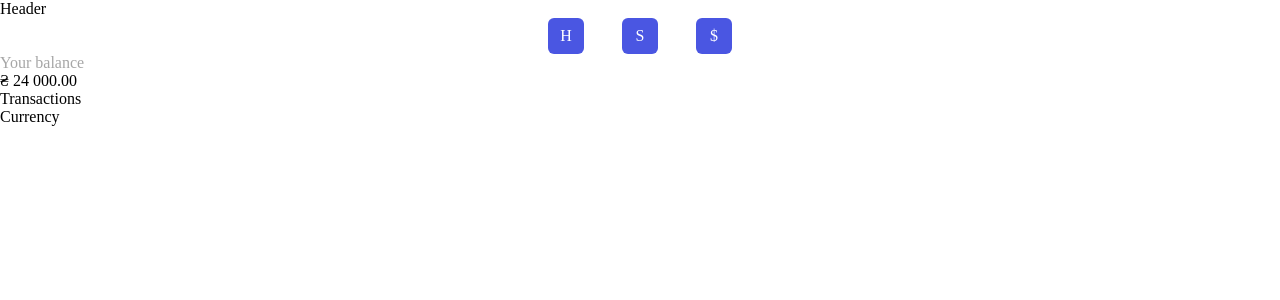
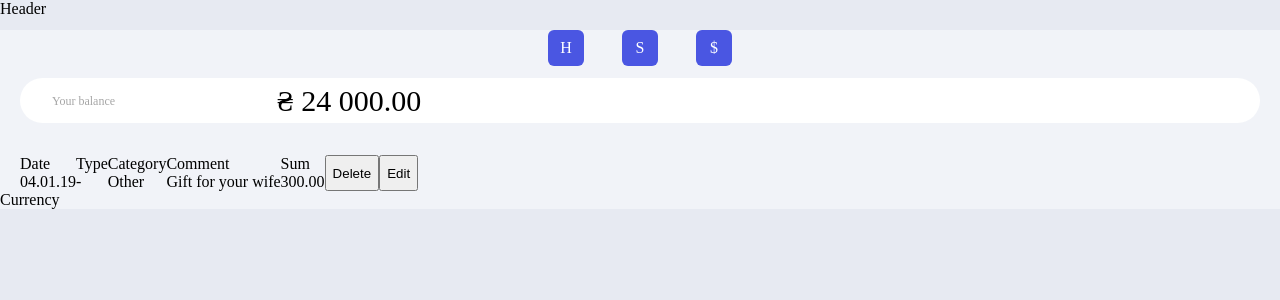
Before and after one commit to Alissa1804/wallet_goit_finalproject_frontend, a React (Create React App) app: page /wallet_goit_finalproject_frontend/dashboard in a window 1280 px wide. Shown: the top 300 px of the page. Built offline with nearby package versions, Linux system fonts and the light colour scheme.

Commit message:
dashboard v2

```diff
--- a/src/components/Balance/Balance.module.css
+++ b/src/components/Balance/Balance.module.css
@@ -4,12 +4,29 @@
 /*Mobile*/
 
 .balance {
+  display: flex;
+  justify-content: flex-start;
+  flex-wrap: wrap;
+  background-color: var(--secondary-background-color);
+  align-items: center;
+  border-radius: 30px;
+  margin: 0 20px 32px;
 }
 .balance__text {
   color: var(--placeholder-color);
-  font-family: 'Circe';
+  font-family: Circe;
+  font-style: normal;
+  font-weight: 400;
+  font-size: 12px;
+  line-height: 1.5;
+  padding-left: 32px;
+  padding-right: 130px;
 }
 .balance__amount {
   color: var(--dark-text-color);
-  font-family: 'Poppins';
+  font-family: Poppins;
+  font-weight: 400;
+  font-size: 30px;
+  line-height: 1.5;
+  padding-left: 32px;
 }
--- a/src/components/Navigation/Navigation.module.css
+++ b/src/components/Navigation/Navigation.module.css
@@ -7,6 +7,7 @@
   display: flex;
   gap: 38px;
   justify-content: center;
+  margin: 12px 0;
 }
 .navigation__item {
   width: 36px;
--- /dev/null
+++ b/src/components/Transactions/Transactions.jsx
@@ -0,0 +1,37 @@
+import React from 'react';
+import styles from './Transactions.module.css';
+
+function Transactions() {
+  return (
+    <div className={styles.transactions}>
+      <ul className={styles.transactions__list}>
+        <li className={styles.transactions__item}>
+          <div>
+            <div>Date</div>
+            <div>04.01.19</div>
+          </div>
+          <div>
+            <div>Type</div>
+            <div>-</div>
+          </div>
+          <div>
+            <div>Category</div>
+            <div>Other</div>
+          </div>
+          <div>
+            <p>Comment</p>
+            <div>Gift for your wife</div>
+          </div>
+          <div>
+            <div>Sum</div>
+            <div>300.00</div>
+          </div>
+          <button>Delete</button>
+          <button>Edit</button>
+        </li>
+      </ul>
+    </div>
+  );
+}
+
+export default Transactions;
--- /dev/null
+++ b/src/components/Transactions/Transactions.module.css
@@ -0,0 +1,13 @@
+@import '../../stylesheet/vars.css';
+@import '../../stylesheet/fonts.css';
+
+/*Mobile*/
+.transactions {
+  margin: 0 20px;
+}
+.transactions__list {
+}
+.transactions__item {
+  display: flex;
+  flex-wrap: wrap;
+}
--- a/src/index.css
+++ b/src/index.css
@@ -41,3 +41,7 @@ img {
 html {
   height: 100%;
 }
+
+body {
+  background-color: #e7eaf2;
+}
--- a/src/pages/DashboardPage/DashboardPage.jsx
+++ b/src/pages/DashboardPage/DashboardPage.jsx
@@ -2,6 +2,7 @@ import React from 'react';
 import styles from './DashboardPage.module.css';
 import Navigation from 'components/Navigation/Navigation';
 import Balance from 'components/Balance/Balance';
+import Transactions from 'components/Transactions/Transactions';
 
 function DashboardPage() {
   return (
@@ -10,7 +11,7 @@ function DashboardPage() {
       <div className={styles.dashboard}>
         <Navigation />
         <Balance amount="24 000.00" />
-        <div>Transactions</div>
+        <Transactions />
         <div>Currency</div>
       </div>
     </div>
```
